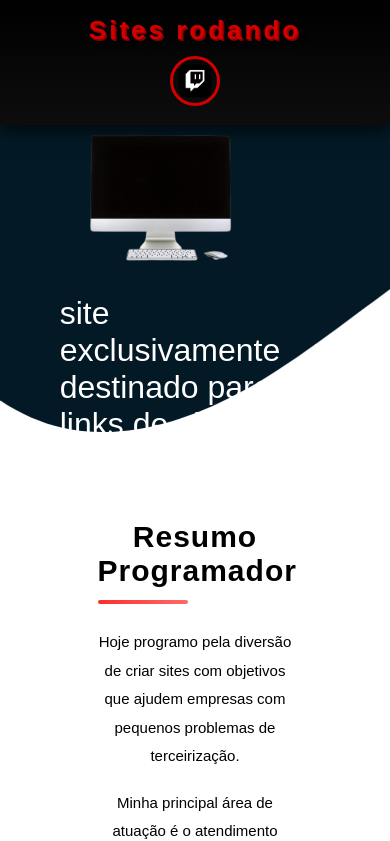
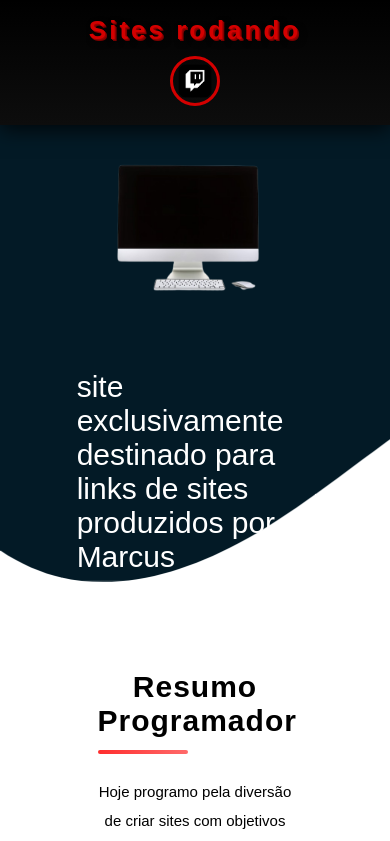
Before and after one commit to marcusOperdido/Roteador-de-projetos, a React (Vite) app: page / in a window 390 px wide. Shown: the top 841 px of the page. Built offline with nearby package versions, Linux system fonts and the light colour scheme; a web font is replaced by a local one.

Commit message:
adicionando responsividade

```diff
--- a/src/View/headerbody/reader.module.css
+++ b/src/View/headerbody/reader.module.css
@@ -59,16 +59,17 @@
     padding: 0 20px;
   }
    .reader{
-    height: 350px;
+    height: 500px;
    }
   .caixinhaDescritiva {
     width: 100%;
     margin-top: 200px;
-    margin-left: 50px;
+    margin-left: 20%;
+    font-size: 15px;
   }
   .imgPc {
     height: 150px;
-    left: 43%;
+    left: 50%;
     position: absolute;
     top: 20%;
     transform: translate(-50%, -50%);
```
